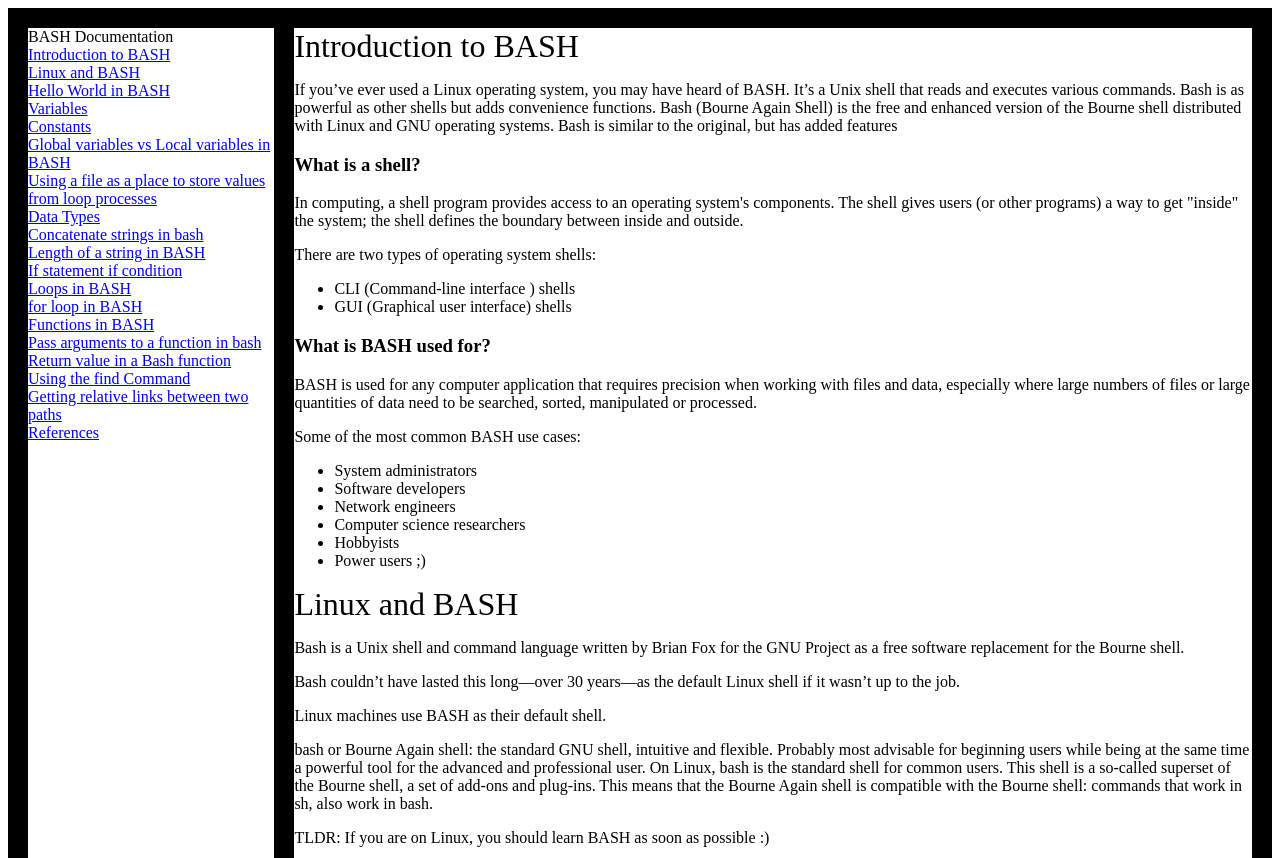
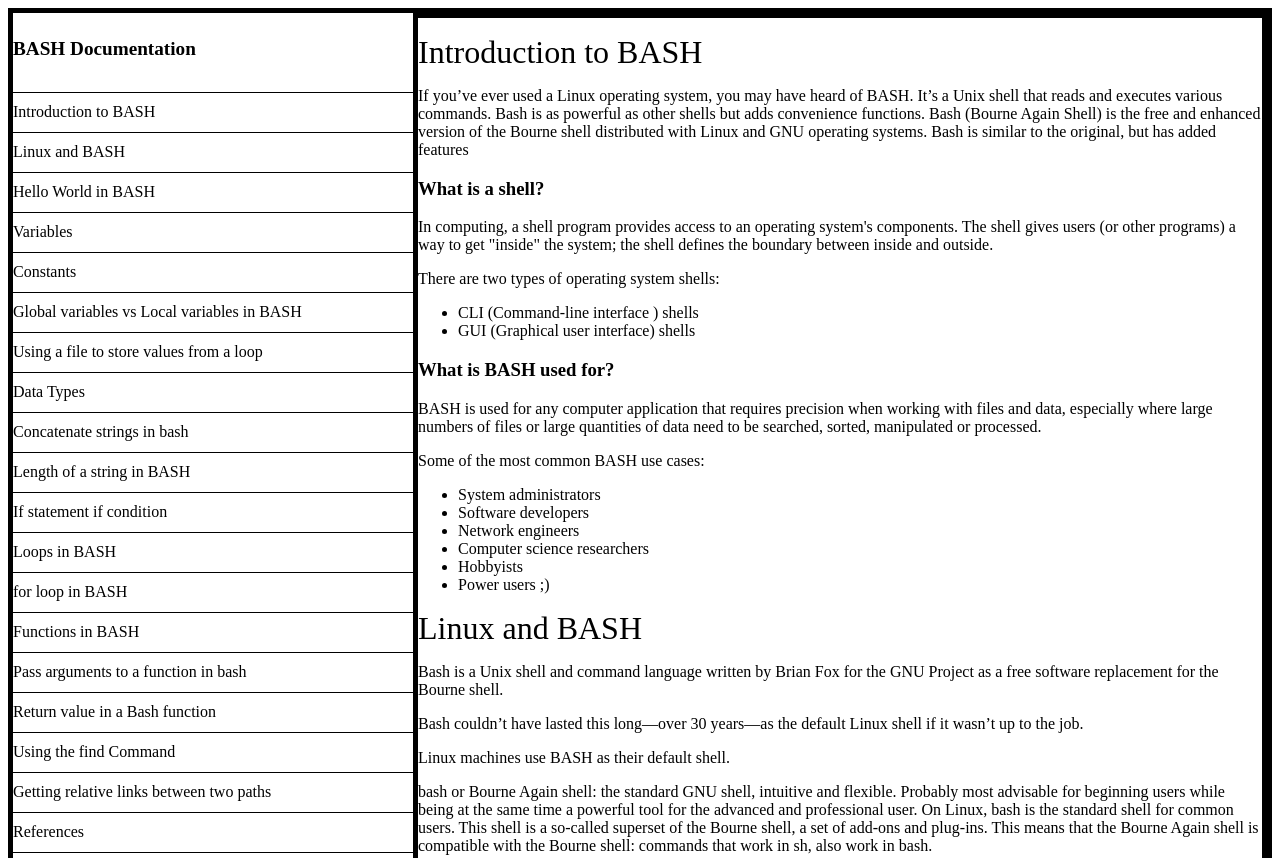
Before and after one commit to costik2020/0016-bash-documentation-page, a plain HTML site: page index.html in a window 1280 px wide. Shown: the top 858 px of the page. Drawn offline with Linux system fonts and the light colour scheme.

Commit message:
Styled the navigation and added scroll bar

```diff
--- a/index.html
+++ b/index.html
@@ -7,16 +7,19 @@
 		<meta name="viewport" content="width=device-width, initial-scale=1.0" />
 	</head>
 	<body>
+
+		<div class="navbar-wrap">
 			<nav id="navbar">
 				<header>BASH Documentation</header>
 
+				<div class="scroll-content">
 					<a href="#Introduction_to_BASH" class="nav-link">Introduction to BASH</a>
 					<a href="#Linux_and_BASH" class="nav-link">Linux and BASH</a>
 					<a href="#Hello_World_in_BASH" class="nav-link">Hello World in BASH</a>
 					<a href="#Variables" class="nav-link">Variables</a>
 					<a href="#Constants" class="nav-link">Constants</a>
 					<a href="#Global_variables_vs_Local_variables_in_BASH" class="nav-link">Global variables vs Local variables in BASH</a>
-				<a href="#Using_a_file_as_a_place_to_store_values_from_loop_processes" class="nav-link">Using a file as a place to store values from loop processes</a>
+					<a href="#Using_a_file_to_store_values_from_a_loop" class="nav-link">Using a file to store values from a loop</a>
 					<a href="#Data_Types" class="nav-link">Data Types</a>
 					<a href="#Concatenate_strings_in_bash" class="nav-link">Concatenate strings in bash</a>
 					<a href="#Length_of_a_string_in_BASH" class="nav-link">Length of a string in BASH</a>
@@ -31,8 +34,12 @@
 					<a href="#References" class="nav-link">References</a>
 
 
+				</div>
+
 
 			</nav>
+
+		</div>
 
 
 		<main id="main-doc">
@@ -211,8 +218,8 @@
 
 
 
-			<section class="main-section" id="Using_a_file_as_a_place_to_store_values_from_loop_processes">
-				<header>Using a file as a place to store values from loop processes</header>
+			<section class="main-section" id="Using_a_file_to_store_values_from_a_loop">
+				<header>Using a file to store values from a loop</header>
 				<p>So if you have a variable a counter a iterator in bash loop that is incremented at each iteration. But you can't print it or echo it after the loop. </p>
 				<p>This problem is due to  Parent Shell and Children Subshells so the best approach would be to write the data of <strong> the variable to a file</strong> and then read it from a file...</p>
 				<p>This is the code snipet that it may help me to overcome this problem:</p>
@@ -687,7 +694,7 @@ Now If I want to get it's relative path from one directory to another directory
 			</blockquote>
 			<p>Note that both paths need to exist for the command to be successful. If you need the relative path anyway even if one of them does not exist then add the <code>-m</code> switch.</p>
 			<p>For more examples, see <a href="https://stackoverflow.com/q/2564634/55075">Convert absolute path into relative path given a current directory</a></p>
-			<li></li>
+
 		</section>
 
 
--- a/styles.css
+++ b/styles.css
@@ -9,22 +9,69 @@ html{
 
 
 body {
-	border: 10px solid black;
+	border: 5px solid black;
 	display: flex;
+	position: static;
+}
+
+.navbar-wrap {
+
+}
+
+
+nav .scroll-content {
+	/*border: 1px solid red;*/
+	height: 100vh;
+	/*Adding scroll bar to my navigation element*/
+	/*
+	overflow: hidden;
+	overflow: scroll;
+	*/
+	overflow: auto;
+	color: red;
 }
 
 nav {
-	border: 10px solid black;
-	width: 50rem;
+	/*border: 5px solid green;*/
+	min-width: 400px;
+	flex-shrink: 0;
 
+	position: sticky;
+	top: 0;
+	left: 0;
+
+
+
+}
+
+
+
+nav header {
+	/*border: 1px solid red;*/
+	border-bottom: 1px solid black;
+	height: 80px;
+	font-size: 1.2rem;
+	padding-top: 25px;
+	padding-left: 0;
+	font-weight: bold;
 }
 
 nav a {
 	display: block;
+	border-bottom: 1px solid black;
+	height: 40px;
+	padding-top: 10px;
+	/*vertical-align: middle;*/
+	color: black;
+	text-decoration: none;
+
+
 }
 
 main {
-	border: 10px solid black;
+	border: 5px solid black;
+	padding-top: 1rem;
+	padding-bottom: 2rem;
 }
 
 main header {
```
Lines whose indentation alone changed are shown as unchanged.
